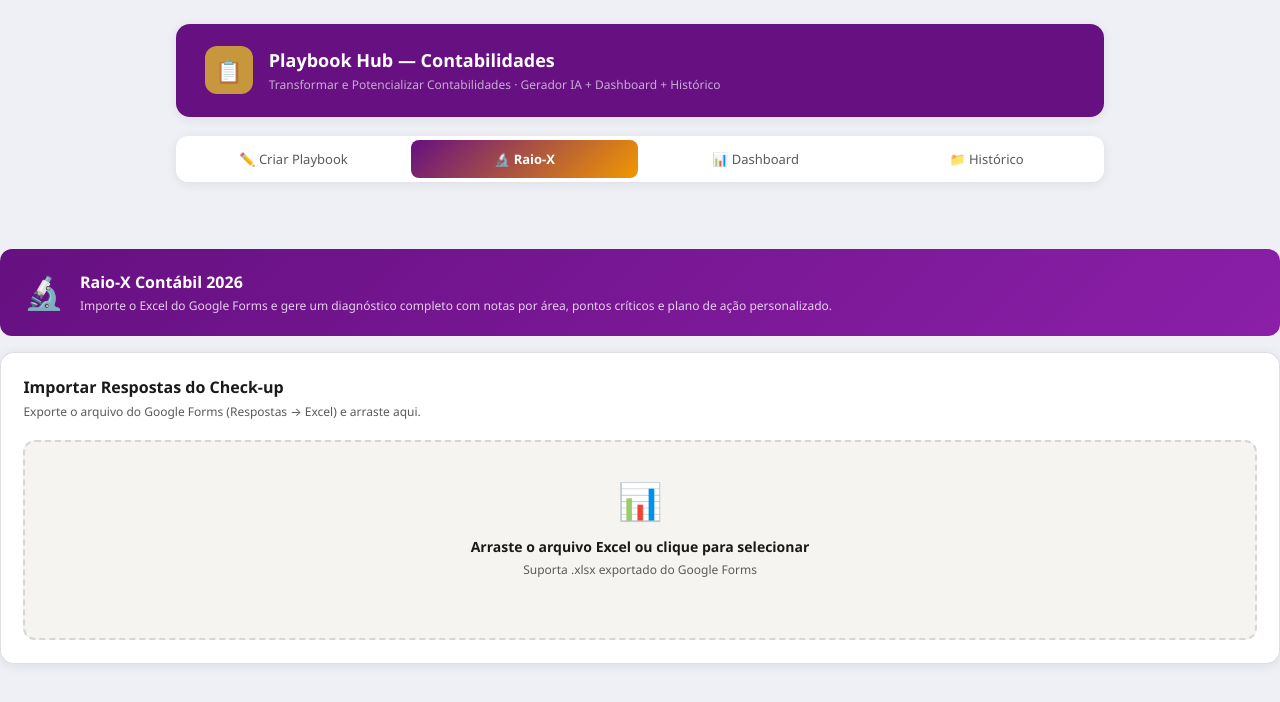
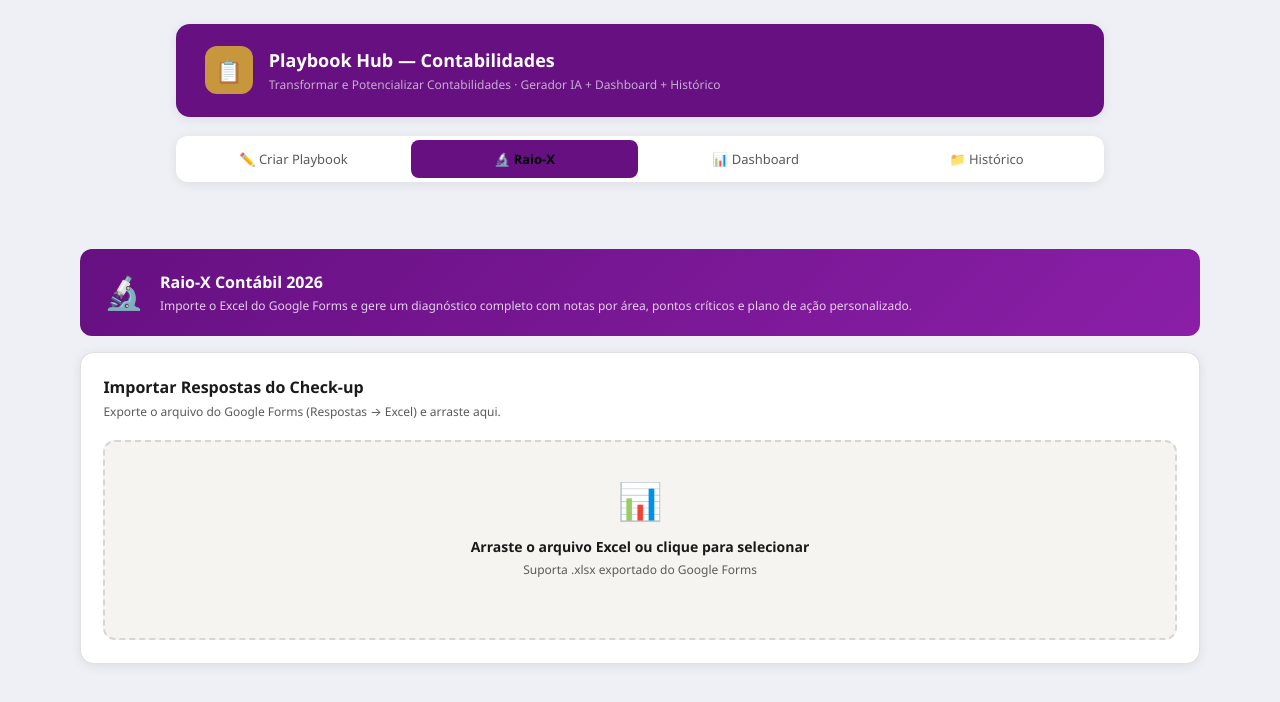
Before and after one commit to JoaoFiRodrigues/Agente-playbook, a website: page public/index.html in a window 1280 px wide. Both pictures are taken after a click on the button "🔬 Raio-X". Drawn offline with nearby package versions, Linux system fonts and the light colour scheme.

Commit message:
att de estilos

```diff
--- a/public/css/raiox.css
+++ b/public/css/raiox.css
@@ -5,8 +5,7 @@
 
 /* NAV — botão Raio-X */
 .nav-btn.raiox {
-  background: linear-gradient(135deg, #661081, #f19800);
-  color: #fff;
+  color: black;
   font-weight: 600;
 }
 .nav-btn.raiox:hover { opacity: .9; }
@@ -17,7 +16,7 @@
   border-radius: 12px;
   padding: 1.2rem 1.5rem;
   color: #fff;
-  margin-bottom: 1rem;
+  margin: 0 5rem;
   display: flex;
   align-items: center;
   gap: 1rem;
--- a/public/css/style.css
+++ b/public/css/style.css
@@ -123,7 +123,7 @@ body {
   border: 0.5px solid var(--border);
   border-radius: 14px;
   padding: 1.4rem;
-  margin-bottom: 1rem;
+  margin: 1rem 5rem;
   box-shadow: var(--shadow);
 }
 .card-title { font-size: 16px; font-weight: 600; margin-bottom: 4px; }
```
